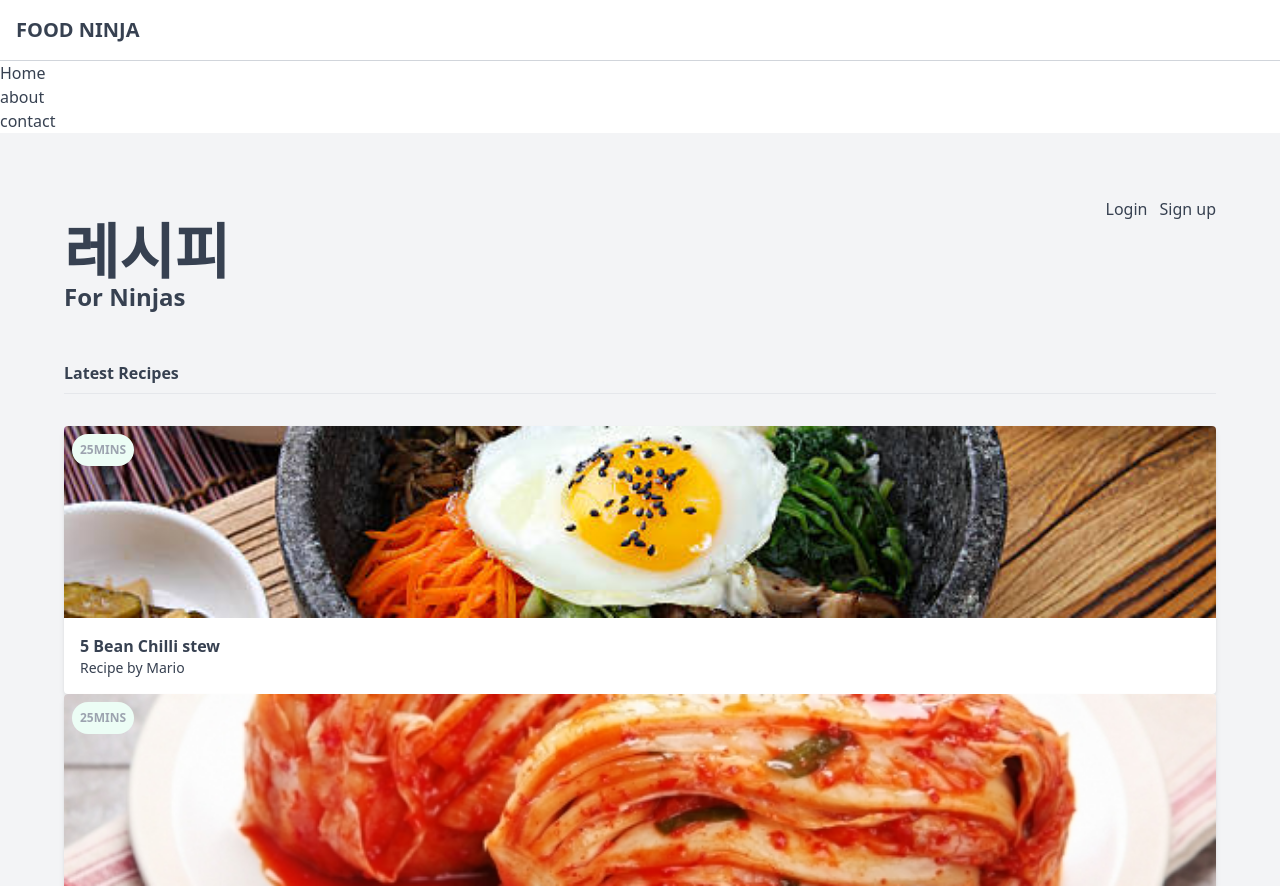
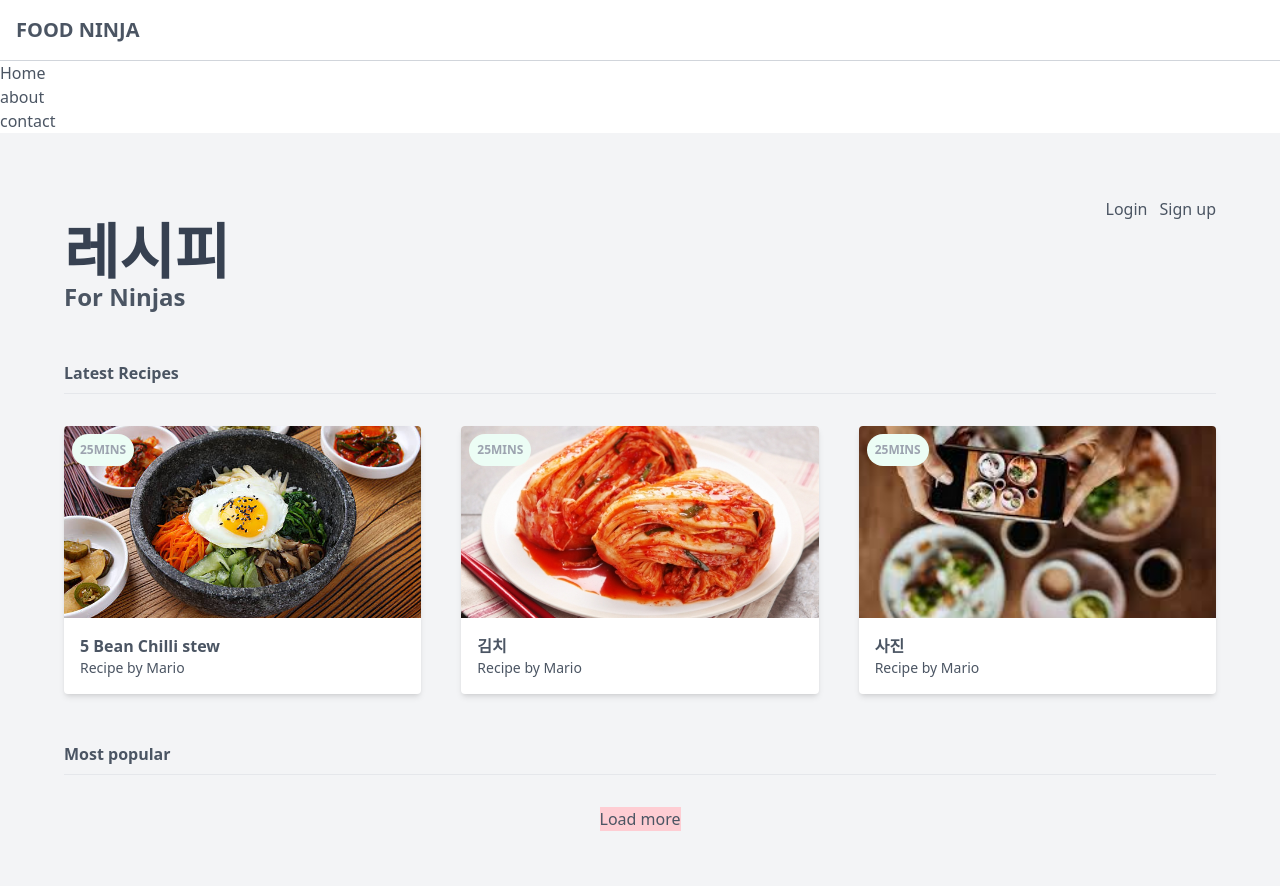
Before and after one commit to Nifskor/tailwind-css-study, a website: page public/index.html in a window 1280 px wide. Shown: the top 886 px of the page. Drawn offline with nearby package versions, Linux system fonts and the light colour scheme; a web font is replaced by a local one.

Commit message:
lesson 12 grids

```diff
--- a/public/index.html
+++ b/public/index.html
@@ -8,10 +8,10 @@
     <link rel="stylesheet"  href="styles.css">
     <script src="https://cdn.tailwindcss.com"></script>  <!-- 해당 내용을 넣어야 정상작동함-->
 </head>
-<body class="text-gray-700 font-body">
+<body class="text-gray-600 font-body">
 
-<div>  <!-- content srapper -->
-    <div>
+<div class="">  <!-- content srapper -->
+    <div class="">
         <nav>
             <div>
                 <h1 class="font-bold uppercase p-4 border-b border-gray-300">
@@ -39,7 +39,7 @@
         </nav>
     </div>
 </div> <!-- end nav -->
-    <main class="px-16 py-16 bg-gray-100">
+    <main class="px-16 py-16 bg-gray-100 md:col-span-2">
         <div class="flex justify-center md:justify-end bg-gray-100">
             <a href="#"> Login</a>
             <a href="#" class='ml-3'> Sign up</a>
@@ -53,7 +53,7 @@
         <div>
             <h4  class="font-bold mt-12 pb-2 border-b border-gray-200"> Latest Recipes</h4>
             <!-- cards go here -->
-            <div class="mt-8">
+            <div class="mt-8 grid lg:grid-cols-3 gap-10">
                 <div class="card">
                     <img  src="img/img1.jpeg" alt="img1" class="w-full h-32 sm:h-48 object-cover">
                     <div class="m-4">
@@ -64,7 +64,7 @@
                         <span>25mins </span>
                     </div>
                 </div>
-            </div>
+
             <!-- other cards -->
             <div class="card">
                 <img  src="img/img2.jpeg" alt="img2" class="w-full h-32 sm:h-48 object-cover">
@@ -76,19 +76,19 @@
                     <span>25mins </span>
                 </div>
             </div>
-        </div>
+
            <!-- other cards -->
            <div class="card">
             <img  src="img/img3.jpeg" alt="img3" class="w-full h-32 sm:h-48 object-cover">
             <div class="m-4">
-            <span class="font-bold"> 김치</span>
+            <span class="font-bold"> 사진</span>
             <span class="block gray-500 text-sm">Recipe by Mario</span>
             </div>
             <div class="badge">
                 <span>25mins </span>
             </div>
         </div>
-    </div>
+
         </div> <!-- mt-8 end div -->
         <!-- end div 3 stop -->
          <h4 class="font-bold mt-12 pb-2 border-b"> Most popular </h4>
```
Also changed, not shown: README.md.
